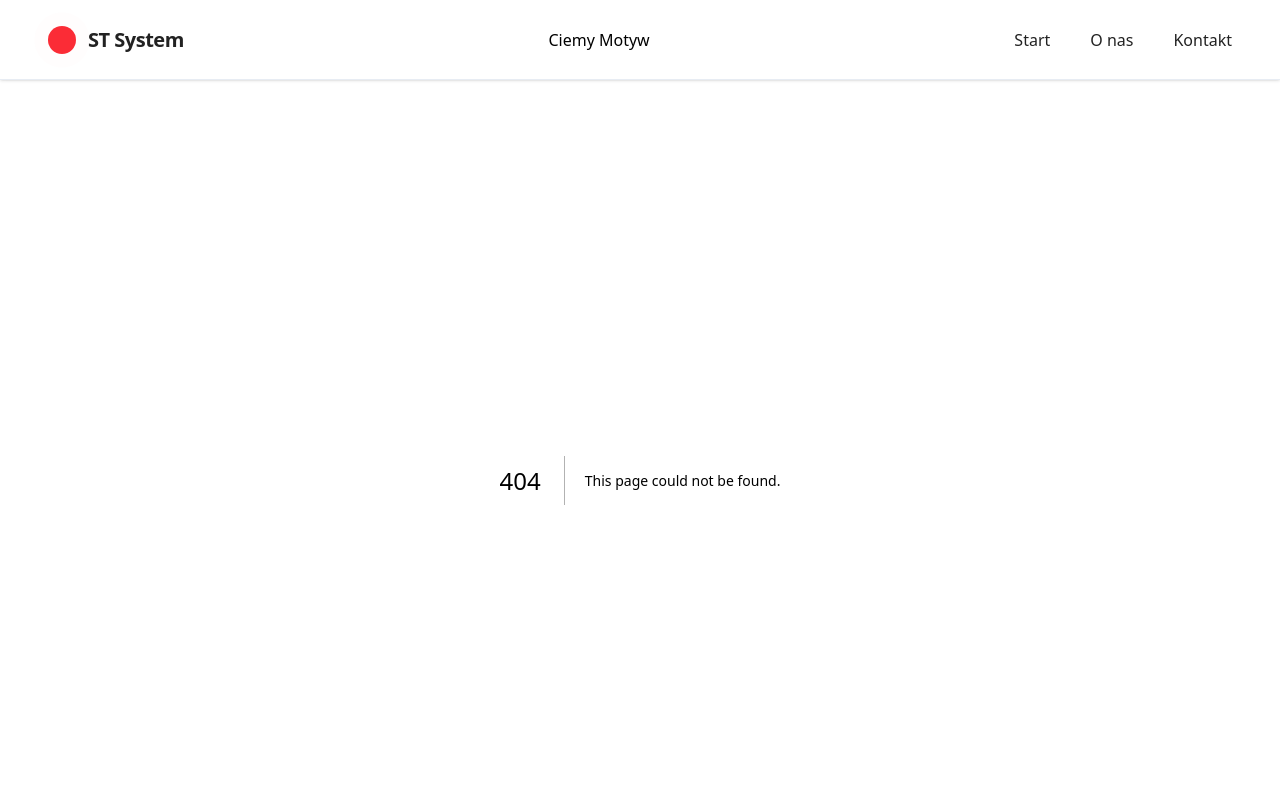
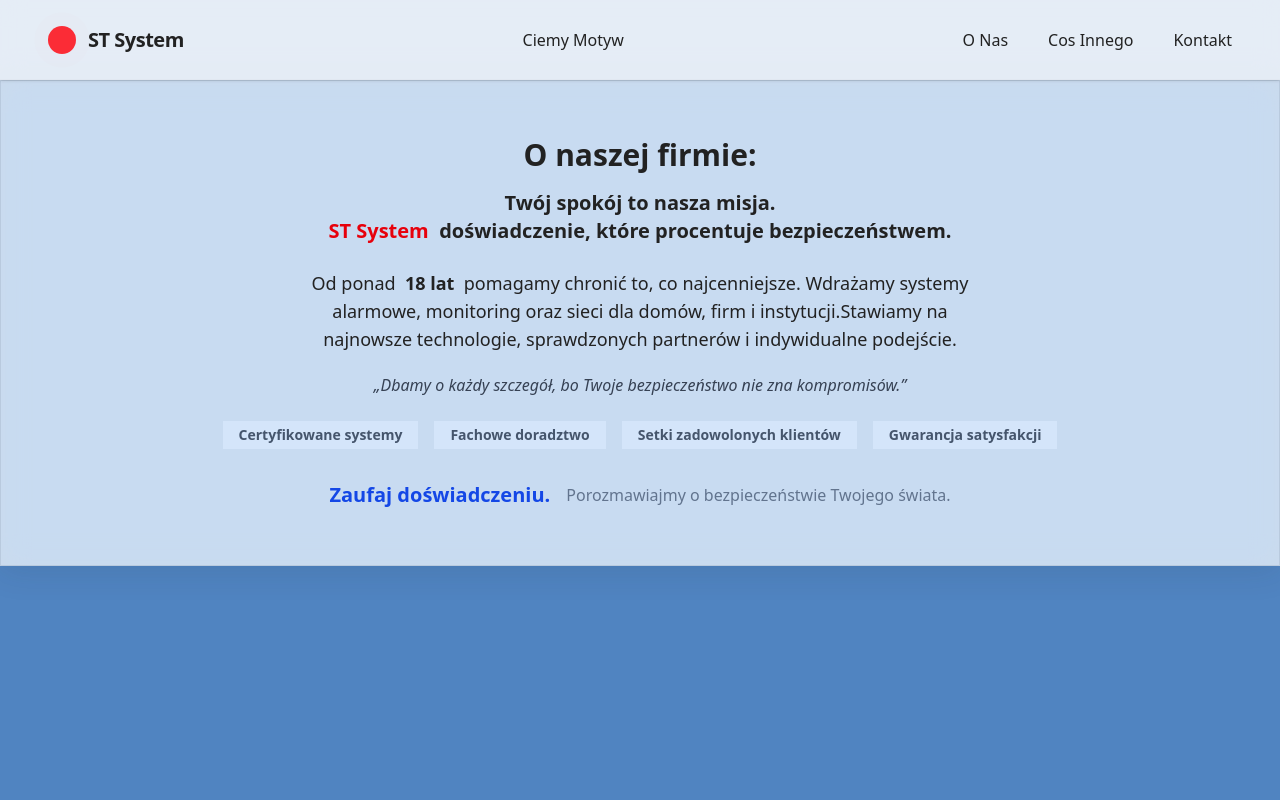
Before and after one commit to sabaudianin/st-system, a Next.js app: page /AboutUs in a window 1280 px wide. Before the commit this address had no page. Shown: the top 800 px of the page. Built offline with nearby package versions, Linux system fonts and the light colour scheme.

Commit message:
feat: new view in app- aboutUs

```diff
--- /dev/null
+++ b/src/app/AboutUs/page.tsx
@@ -0,0 +1,55 @@
+"use client";
+
+export default function AboutUs() {
+  return (
+    <section
+      id="o-nas"
+      aria-label="O nas - informacje o firmie ST System"
+      className="flex flex-col items-center text-center mx-auto px-6 py-14 mb-10 bg-[var(--panel-bg)] backdrop-glass shadow-xl animate-fade-in-up"
+      tabIndex={-1}
+    >
+      <h2 className="text-2xl md:text-3xl font-bold mb-4">O naszej firmie:</h2>
+      <p className="text-lg md:text-xl mb-6 font-semibold text-[var(--foreground)]">
+        Twój spokój to nasza misja.
+        <br className="hidden md:inline" />
+        <span className="text-red-600  font-bold">ST System</span>
+        &nbsp; doświadczenie, które procentuje bezpieczeństwem.
+      </p>
+      <p className="text-base md:text-lg mb-5 max-w-2xl text-[var(--foreground)]">
+        Od ponad &nbsp;
+        <span className="font-bold ">18 lat &nbsp;</span>
+        pomagamy chronić to, co najcenniejsze. Wdrażamy systemy alarmowe,
+        monitoring oraz sieci dla domów, firm i instytucji.
+        <span className="block md:inline">
+          Stawiamy na najnowsze technologie, sprawdzonych partnerów i
+          indywidualne podejście.
+        </span>
+      </p>
+      <p className="text-base italic mb-2 text-gray-700 ">
+        „Dbamy o każdy szczegół, bo Twoje bezpieczeństwo nie zna kompromisów.”
+      </p>
+      <ul className="flex flex-wrap justify-center gap-4 mt-4 text-sm font-semibold text-slate-600 dark:text-slate-200">
+        <li className="px-4 py-1 bg-blue-100/70 dark:bg-blue-900/40">
+          Certyfikowane systemy
+        </li>
+        <li className="px-4 py-1 bg-blue-100/70 dark:bg-blue-900/40">
+          Fachowe doradztwo
+        </li>
+        <li className="px-4 py-1 bg-blue-100/70 dark:bg-blue-900/40">
+          Setki zadowolonych klientów
+        </li>
+        <li className="px-4 py-1 bg-blue-100/70 dark:bg-blue-900/40">
+          Gwarancja satysfakcji
+        </li>
+      </ul>
+      <div className="mt-8 flex flex-col md:flex-row items-center gap-4">
+        <span className="text-xl font-bold text-blue-700 dark:text-blue-200">
+          Zaufaj doświadczeniu.
+        </span>
+        <span className="text-slate-500 dark:text-slate-300">
+          Porozmawiajmy o bezpieczeństwie Twojego świata.
+        </span>
+      </div>
+    </section>
+  );
+}
--- a/src/components/home/OurServices/OurServices.tsx
+++ b/src/components/home/OurServices/OurServices.tsx
@@ -1,4 +1,4 @@
-import { ServiceCard } from "../../ServiceCard/ServiceCard";
+import { ServiceCard } from "../../elements/ServiceCard/ServiceCard";
 
 const services = [
   {
--- a/src/components/home/Rating/Rating.tsx
+++ b/src/components/home/Rating/Rating.tsx
@@ -2,7 +2,6 @@ export const Rating = () => {
   return (
     <section className="bg-[var(--garish-bg)] p-4 text-center">
       <div className="flex flex-col gap-4">
-        <p className="font-bold text-4xl">4.85/5.0</p>
         <div className="flex justify-center">
           {[...Array(5)].map((_, i) => (
             <span
--- a/src/components/layout/Header/Header.tsx
+++ b/src/components/layout/Header/Header.tsx
@@ -2,18 +2,19 @@
 import React, { useState } from "react";
 import Link from "next/link";
 import { useDarkTheme } from "@/hooks/useDarkTheme/useDarkTheme";
-import { Logo } from "@/components/elements/logo/logo";
+
+import { Logo } from "../../elements/logo/Logo";
 
 export const Header = () => {
   const { isDark, toggle } = useDarkTheme();
   const [open, setIsOpen] = useState(false);
   const navLinks = [
-    { href: "/", label: "Start" },
-    { href: "/oferta", label: "O nas" },
+    { href: "/AboutUs", label: "O Nas" },
+    { href: "/oferta", label: "Cos Innego" },
     { href: "/kontakt", label: "Kontakt" },
   ];
   return (
-    <header className="fixed top-0 left-0 w-full z-50 h-20 bg-[var(--panel-bg)] backdrop-blur-md border-b border-slate-200/80 shadow-sm transition-all duration-300">
+    <section className="fixed top-0 left-0 w-full z-50 h-20 bg-[var(--panel-bg)] backdrop-blur-md border-b border-slate-200/80 shadow-sm transition-all duration-300">
       <nav
         className="max-w-7xl mx-auto px-6 md:px-12 h-full flex justify-between items-center"
         aria-label="Główna nawigacja"
@@ -65,8 +66,7 @@ export const Header = () => {
       </nav>
       <nav
         className={`
-          md:hidden fixed top-20 left-0 w-full bg-[var(--header-bg)] backdrop-blur-lg
-          shadow-md border-b border-slate-200/80
+          md:hidden fixed top-20 left-0 w-full bg-[var(--garish-bg)] backdrop-blur-lg shadow-md border-b border-slate-200/80
           transition-all duration-300 z-40
           ${
             open
@@ -91,6 +91,6 @@ export const Header = () => {
           ))}
         </ul>
       </nav>
-    </header>
+    </section>
   );
 };
--- a/src/styles/globals.css
+++ b/src/styles/globals.css
@@ -109,7 +109,7 @@ body {
   background: rgba(255, 255, 255, 0.7);
   backdrop-filter: blur(14px) saturate(120%);
   -webkit-backdrop-filter: blur(14px) saturate(120%);
-  border-radius: 1.5rem;
+
   border: 1.5px solid rgba(100, 116, 139, 0.16);
   box-shadow: 0 4px 32px 0 rgba(30, 41, 59, 0.12);
 }
```
